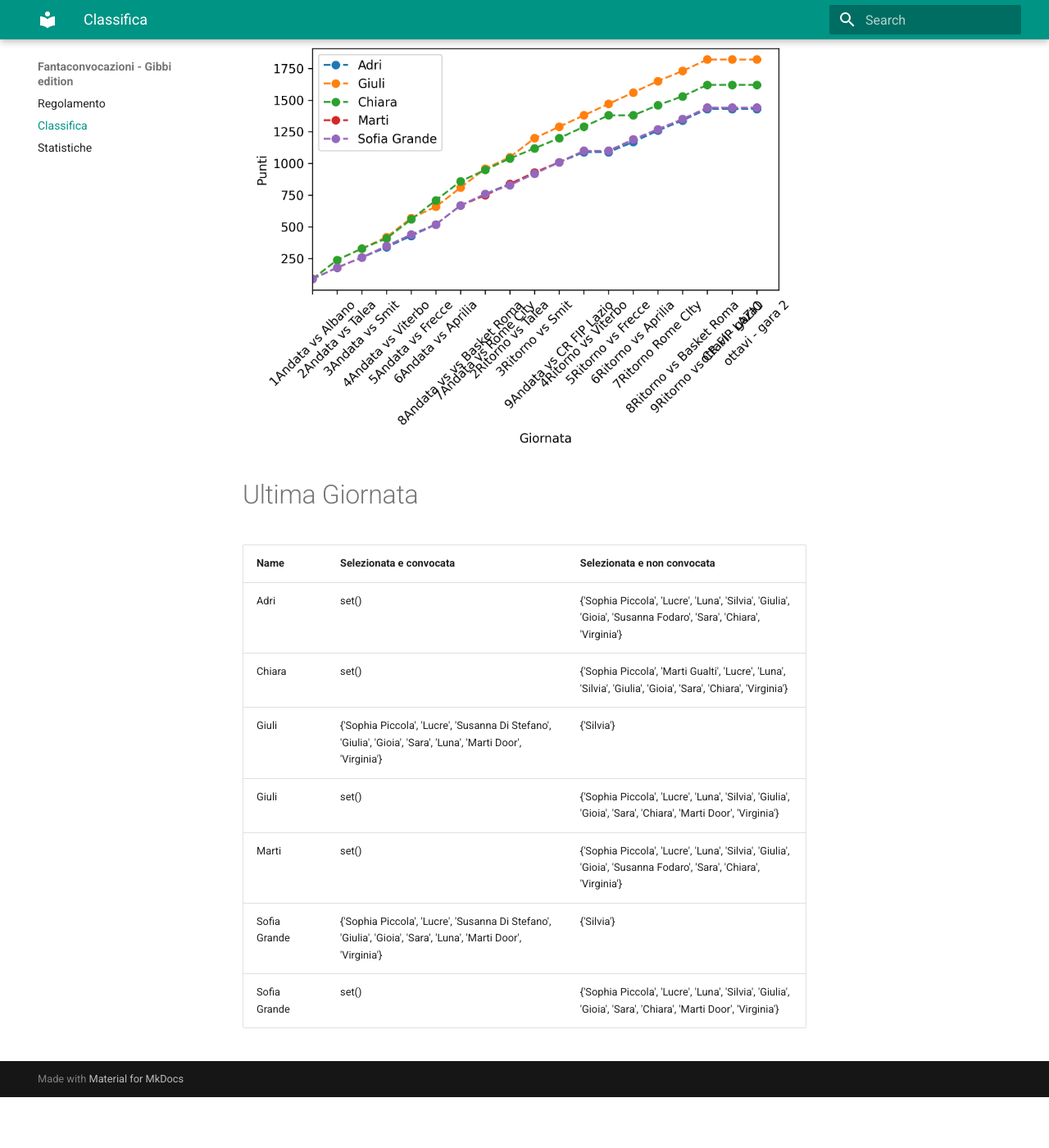
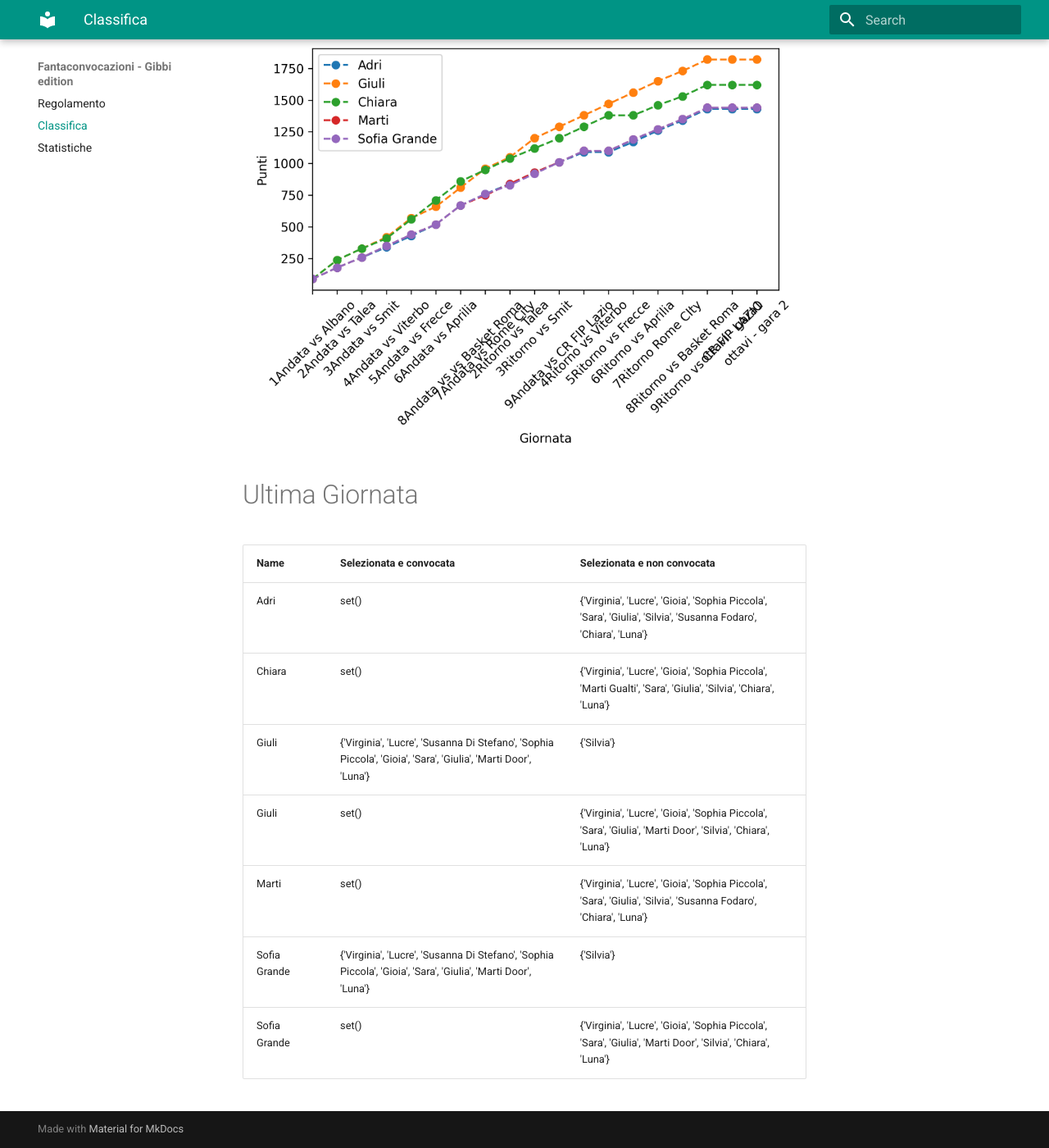
Before and after one commit to martinig94/fantagibbi, an MkDocs documentation site: the page built from docs/Classifica.md, in a window 1280 px wide and 1400 px high, scrolled down 565 px. Shown: the whole window at 82% size. Built offline with MkDocs 1.6.1 and Material for MkDocs 9.7.7, drawn with Linux system fonts in a browser that asks for light colours; before the commit the page ends 1903 px from its top, so only the background shows below that.

Commit message:
Auto-update from main.py

```diff
--- a/docs/Classifica.md
+++ b/docs/Classifica.md
@@ -18,11 +18,11 @@
 <!-- START_TABLE CORRECT -->
 | Name         | Selezionata e convocata                                                                                        | Selezionata e non convocata                                                                                      |
 |:-------------|:---------------------------------------------------------------------------------------------------------------|:-----------------------------------------------------------------------------------------------------------------|
-| Adri         | set()                                                                                                          | {'Sophia Piccola', 'Lucre', 'Luna', 'Silvia', 'Giulia', 'Gioia', 'Susanna Fodaro', 'Sara', 'Chiara', 'Virginia'} |
-| Chiara       | set()                                                                                                          | {'Sophia Piccola', 'Marti Gualti', 'Lucre', 'Luna', 'Silvia', 'Giulia', 'Gioia', 'Sara', 'Chiara', 'Virginia'}   |
-| Giuli        | {'Sophia Piccola', 'Lucre', 'Susanna Di Stefano', 'Giulia', 'Gioia', 'Sara', 'Luna', 'Marti Door', 'Virginia'} | {'Silvia'}                                                                                                       |
-| Giuli        | set()                                                                                                          | {'Sophia Piccola', 'Lucre', 'Luna', 'Silvia', 'Giulia', 'Gioia', 'Sara', 'Chiara', 'Marti Door', 'Virginia'}     |
-| Marti        | set()                                                                                                          | {'Sophia Piccola', 'Lucre', 'Luna', 'Silvia', 'Giulia', 'Gioia', 'Susanna Fodaro', 'Sara', 'Chiara', 'Virginia'} |
-| Sofia Grande | {'Sophia Piccola', 'Lucre', 'Susanna Di Stefano', 'Giulia', 'Gioia', 'Sara', 'Luna', 'Marti Door', 'Virginia'} | {'Silvia'}                                                                                                       |
-| Sofia Grande | set()                                                                                                          | {'Sophia Piccola', 'Lucre', 'Luna', 'Silvia', 'Giulia', 'Gioia', 'Sara', 'Chiara', 'Marti Door', 'Virginia'}     |
+| Adri         | set()                                                                                                          | {'Virginia', 'Lucre', 'Gioia', 'Sophia Piccola', 'Sara', 'Giulia', 'Silvia', 'Susanna Fodaro', 'Chiara', 'Luna'} |
+| Chiara       | set()                                                                                                          | {'Virginia', 'Lucre', 'Gioia', 'Sophia Piccola', 'Marti Gualti', 'Sara', 'Giulia', 'Silvia', 'Chiara', 'Luna'}   |
+| Giuli        | {'Virginia', 'Lucre', 'Susanna Di Stefano', 'Sophia Piccola', 'Gioia', 'Sara', 'Giulia', 'Marti Door', 'Luna'} | {'Silvia'}                                                                                                       |
+| Giuli        | set()                                                                                                          | {'Virginia', 'Lucre', 'Gioia', 'Sophia Piccola', 'Sara', 'Giulia', 'Marti Door', 'Silvia', 'Chiara', 'Luna'}     |
+| Marti        | set()                                                                                                          | {'Virginia', 'Lucre', 'Gioia', 'Sophia Piccola', 'Sara', 'Giulia', 'Silvia', 'Susanna Fodaro', 'Chiara', 'Luna'} |
+| Sofia Grande | {'Virginia', 'Lucre', 'Susanna Di Stefano', 'Sophia Piccola', 'Gioia', 'Sara', 'Giulia', 'Marti Door', 'Luna'} | {'Silvia'}                                                                                                       |
+| Sofia Grande | set()                                                                                                          | {'Virginia', 'Lucre', 'Gioia', 'Sophia Piccola', 'Sara', 'Giulia', 'Marti Door', 'Silvia', 'Chiara', 'Luna'}     |
 <!-- END_TABLE CORRECT -->
```
